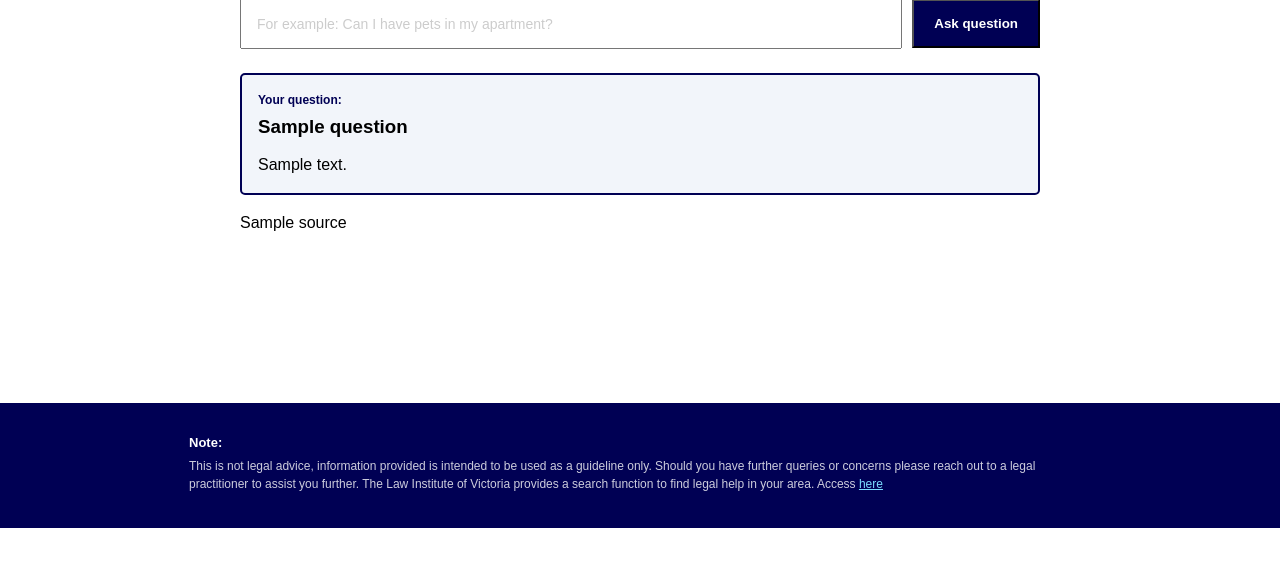
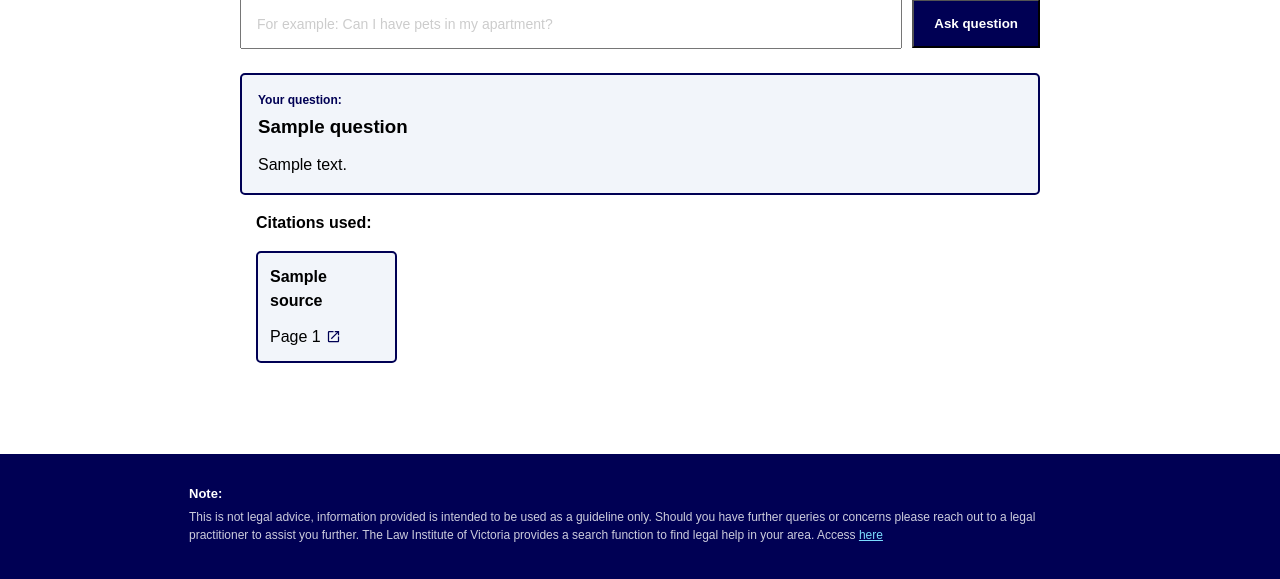
Before and after one commit to SeanRichards27/Case-Studies-WIL-Project, a Flask app: template app/templates/index.html in a window 1280 px wide. Shown: the part 272-851 px from the top of the page. Before the commit the page ends 800 px from the top, so only its background shows below. Run offline with Flask 3, Linux system fonts and the light colour scheme; the template is opened without the code that fills it: most values are stand-ins (such as "Sample title", 1, 10 or a date in 2020); parts of the project's set-up code (start-up, migrations or seed data) failed here and were passed over; some libraries are stand-ins or nearby versions.

Commit message:
Update Web response shows citations

```diff
--- a/app/model/rag.py
+++ b/app/model/rag.py
@@ -62,6 +62,26 @@ class RentalRAG:
             re.findall(r"\b(?:RG|MS)_P\d{2}\b", answer)
         ))
 
+    def citation_details(self, answer):
+        citation_ids = self.extract_citations(answer)
+        citations = []
+
+        for chunk_id in citation_ids:
+            match = self.chunks[self.chunks['chunk_id'] == chunk_id]
+            if match.empty:
+                continue
+
+            row = match.iloc[0]
+            page = int(row['page'])
+
+            citations.append({
+                'chunk_id': chunk_id,
+                'document_name': row['document_name'],
+                'page': page,
+            })
+
+        return citations
+
     def generate(self, question, context):
         prompt = f"""
         You are answering a question about Victorian rental rights using retrieved source material.
@@ -108,5 +128,5 @@ class RentalRAG:
     def ask(self, question, top_k = 5):
         retrived = self.retrieve_bm25(question, top_k)
         answer = self.generate(question, self.get_context(retrived))
-        citations = self.extract_citations(answer)
+        citations = self.citation_details(answer)
         return answer, citations
--- a/app/static/style.css
+++ b/app/static/style.css
@@ -139,6 +139,51 @@ body {
   color: #000054;
 }
 
+.citation-block {
+  display: grid;
+  grid-template-columns: repeat(5, 1fr);
+  gap: 32px 16px;
+  max-width: 950px;
+  margin: 0 auto;
+  padding: 16px 16px;
+}
+
+.citation-label {
+  display: flex;
+  padding: 16px 16px 0;
+  font-weight: 600;
+  font-size: 16px;
+}
+
+.citation {
+  display: block;
+  text-decoration: none;
+  color: inherit;
+  background: #f2f5fa;
+  padding: 12px;
+  border: 2px solid #000054;
+  border-radius: 5px;
+}
+
+.citation p {
+  display: flex;
+  align-items: center;
+  gap: 5px;
+  margin: 12px 0 0;
+}
+
+.citation svg {
+  width: 15px;
+  height: 15px;
+  flex-shrink: 0;
+  color: #000054;
+}
+
+.citation:hover {
+  transform: translateY(-1px);
+  box-shadow: 0px 2px 0px rgb(185, 195, 245);
+}
+
 footer {
   padding: 30px 0 35px;
   background-color: #000054;
--- a/app/templates/index.html
+++ b/app/templates/index.html
@@ -8,7 +8,6 @@
 </head>
 
 <body>
-
     <header class="site-header">
         <div class="title">
             Census Enthusiasts (Group 68) - Case Studies in Data Science
@@ -44,11 +43,20 @@
         </div>
         {% endif %}
 
-        {% for source in citations %}
-        <div class="citation">
-            <p>{{ source }}</p>
+        {% if citations %}
+        <span class="citation-label">Citations used:</span>
+        <div class="citation-block">
+            {% for source in citations %}
+            <div class="citation">
+                <strong>{{ source['document_name'] }}</strong>
+                <p>
+                    Page {{ source['page'] }}
+                    <svg xmlns="http://www.w3.org/2000/svg" width="24" height="24" viewBox="0 0 24 24"><path fill="currentColor" d="M19 19H5V5h7V3H5a2 2 0 0 0-2 2v14a2 2 0 0 0 2 2h14c1.1 0 2-.9 2-2v-7h-2zM14 3v2h3.59l-9.83 9.83l1.41 1.41L19 6.41V10h2V3z"/></svg>
+                </p>
+            </div>
+            {% endfor %}
         </div>
-        {% endfor %}
+        {% endif %}
     </main>
 
     <footer>
```
